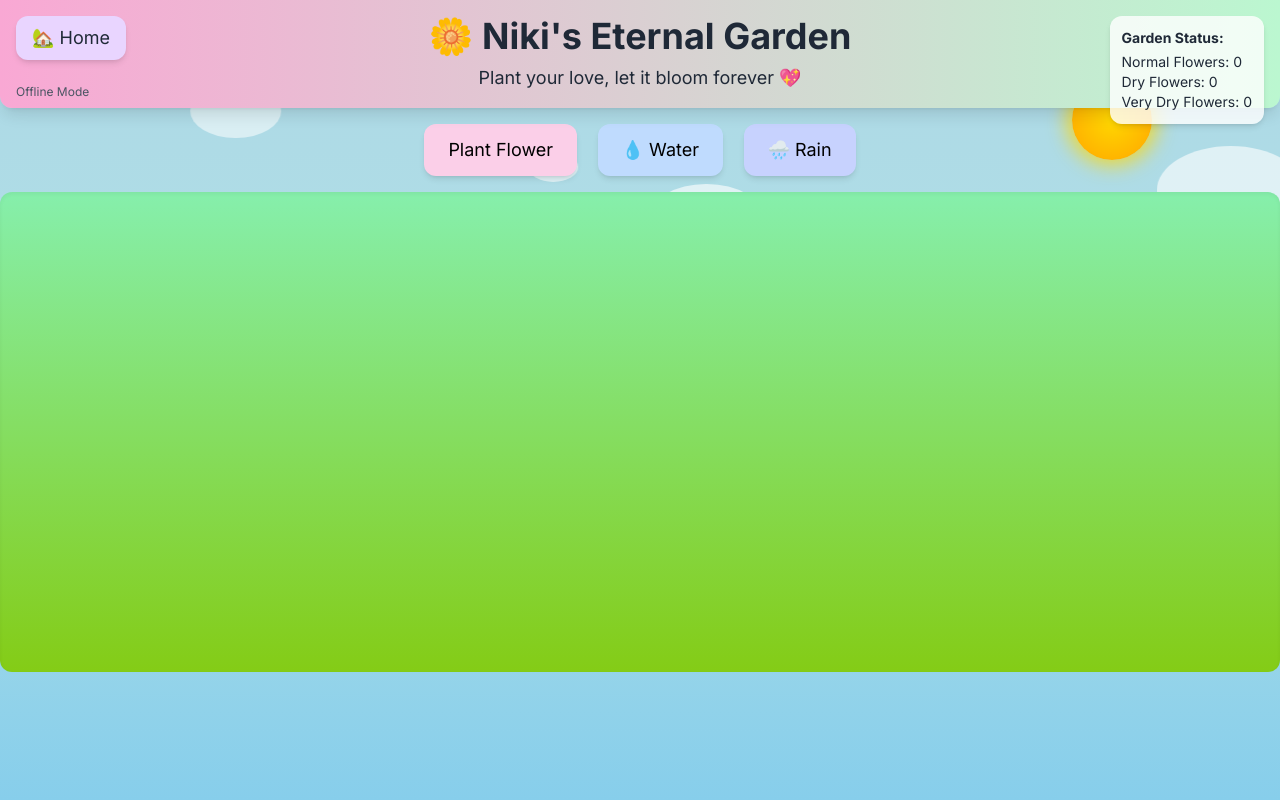
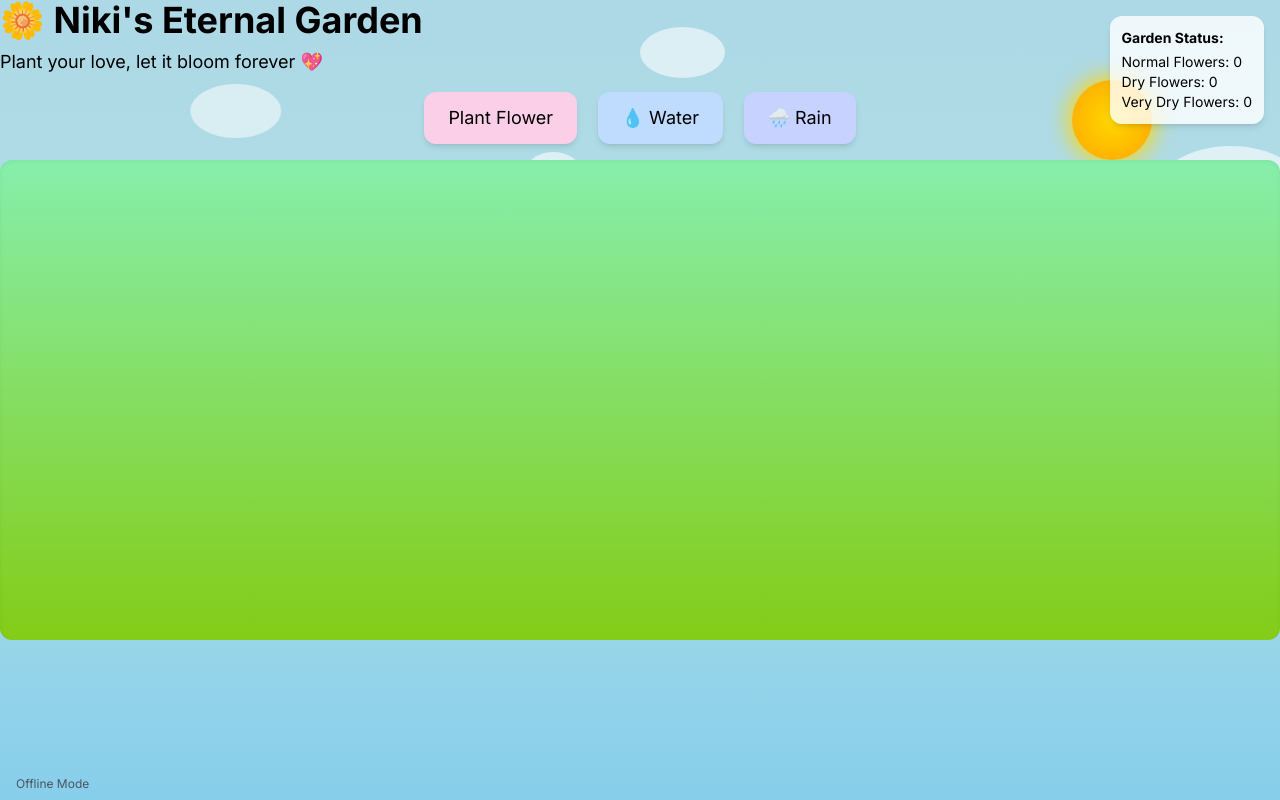
Before and after one commit to noxyiel/niki-s-home, a plain HTML site: page garden.html in a window 1280 px wide. Drawn offline with nearby package versions, Linux system fonts and the light colour scheme.

Commit message:
garden.html

```diff
--- a/garden.html
+++ b/garden.html
@@ -303,13 +303,7 @@
   </div>
 
   <!-- Header Section -->
-  <header
-    class="text-center p-4 bg-gradient-to-r from-pink-300 to-green-200 text-gray-800 sticky top-0 z-10 rounded-b-xl shadow-lg relative">
-    <!-- Home Button: Provides a simple welcome message -->
-    <button onclick="showMessageModal('Welcome to Niki\'s Eternal Garden! 🏡')"
-      class="absolute top-4 left-4 text-lg px-4 py-2 bg-purple-200 rounded-xl shadow-md hover:bg-purple-300 transition duration-300 ease-in-out transform hover:scale-105">
-      🏡 Home
-    </button>
+  <header>
     <h1 class="text-4xl font-bold mb-2">🌼 Niki's Eternal Garden</h1>
     <p class="text-lg">Plant your love, let it bloom forever 💖</p>
     <!-- Tracking Monitor: Displays current flower counts -->
```
